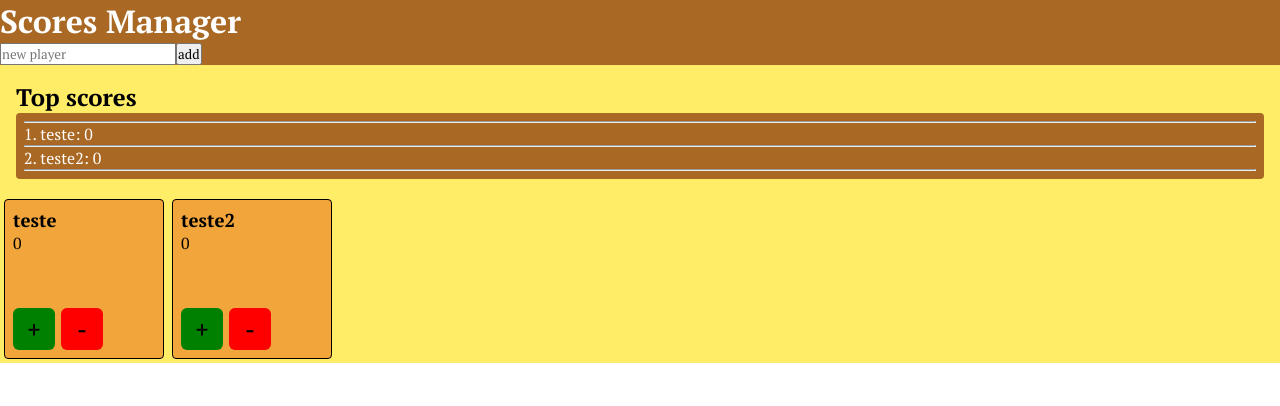
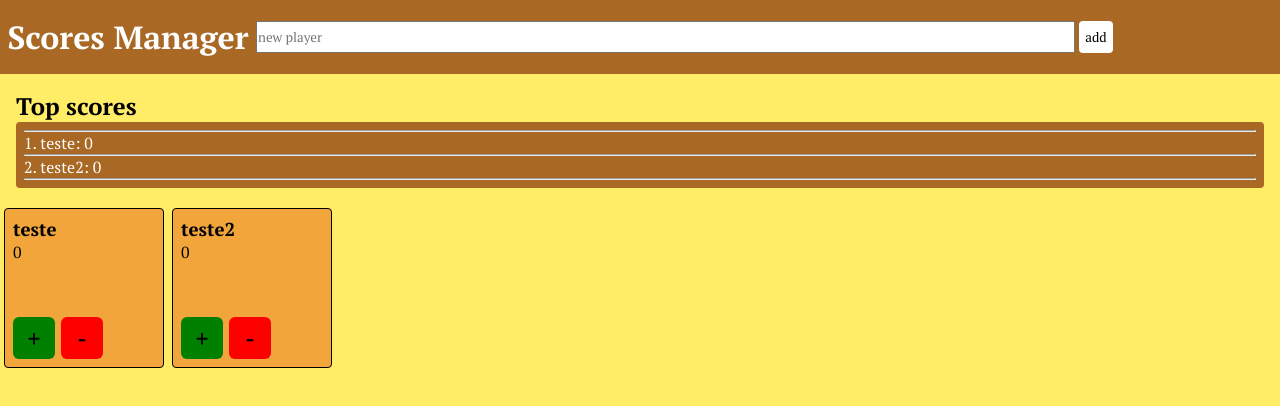
Before and after one commit to caioarodrigues/scoreboard, a React (Vite) app: page / in a window 1280 px wide. Shown: the top 406 px of the page. Built offline with nearby package versions, Linux system fonts and the light colour scheme; the HTML template or start-up script is replaced by a standard one.

Commit message:
chore: a few changes

```diff
--- a/src/App.tsx
+++ b/src/App.tsx
@@ -1,58 +1,84 @@
-import './App.css'
-import Button from './components/Button/Index.module'
-import Header from './components/Header/Index.module'
-import Input from './components/Input/Index.module'
-import Stats from './components/Stats/Index.module'
-import PlayersContext from './context/PlayersContext'
-import { useRef, useState } from 'react'
-import { Player } from './types/Player'
-import PlayersList from './components/PlayersList/Index.module'
+import "./App.css";
+import Button from "./components/Button/Index.module";
+import Header from "./components/Header/Index.module";
+import Input from "./components/Input/Index.module";
+import Stats from "./components/Stats/Index.module";
+import PlayersContext from "./context/PlayersContext";
+import { useRef, useState } from "react";
+import { Player } from "./types/Player";
+import PlayersList from "./components/PlayersList/Index.module";
+
+const bodyStyle: React.CSSProperties = {
+  backgroundColor: "#ffed68",
+  height: "100vh",
+};
+
+const addPlayerButtonStyle: React.CSSProperties = {
+  backgroundColor: "#fff",
+  color: "black",
+  marginInlineStart: ".25em",
+  padding: ".5em",
+  borderRadius: ".25rem",
+  border: "none",
+  cursor: "pointer",
+};
 
 function App() {
   const inputRef = useRef<HTMLInputElement>(null);
   const [players, setPlayers] = useState<Player[]>([
     {
-      name: 'teste',
+      name: "teste",
       score: 0,
-      id: 1
+      id: 1,
     },
     {
-      name: 'teste2',
+      name: "teste2",
       score: 0,
-      id: 2
-    }
+      id: 2,
+    },
   ]);
 
   return (
-    <>
+    <body style={bodyStyle}>
       <PlayersContext.Provider value={{ players, setPlayers }}>
         <Header>
-          <Input style={{}} type='text' ref={inputRef} placeholder='new player'/>
-          <Button onClick={() => {
-            const newPlayerName = inputRef.current?.value;
-            if (inputRef.current?.value === '')
-              return alert('Please, enter a name');
+          <Input
+            style={{}}
+            type="text"
+            ref={inputRef}
+            placeholder="new player"
+          />
+          <Button
+            onClick={() => {
+              const newPlayerName = inputRef.current?.value;
+              if (inputRef.current?.value === "")
+                return alert("Please, enter a name");
 
-            if(newPlayerName) {
-              const playerExists = players.find(player => player.name === newPlayerName);
+              if (newPlayerName) {
+                const playerExists = players.find(
+                  (player) => player.name === newPlayerName
+                );
 
-              if (playerExists)
-                return alert('This player already exists');
+                if (playerExists) return alert("This player already exists");
 
-              setPlayers(state => [...state, { id: state.length + 1, name: newPlayerName, score: 0  }]);
-              inputRef.current.value = '';
-              inputRef.current.focus();
-            }
-          }}
-          style={{}}>
+                setPlayers((state) => [
+                  ...state,
+                  { id: state.length + 1, name: newPlayerName, score: 0 },
+                ]);
+                inputRef.current.value = "";
+                inputRef.current.focus();
+              }
+            }}
+            style={addPlayerButtonStyle}
+          >
             add
           </Button>
         </Header>
         <Stats />
         <PlayersList />
       </PlayersContext.Provider>
-    </>
-  )
+    </body>
+  );
 }
 
-export default App
+export default App;
--- a/src/components/Header/Index.module.tsx
+++ b/src/components/Header/Index.module.tsx
@@ -1,3 +1,5 @@
+import "./style.css";
+
 type headerProps = {
   children?: React.ReactNode;
 }
@@ -12,12 +14,10 @@ const h1Style: React.CSSProperties = {
 
 export default function Header ({ children }: headerProps) {
   return (
-    <header style={headerStyle}>
+    <header className="header" style={headerStyle}>
       <h1 style={h1Style}>Scores Manager</h1>
 
-      <section>
-        {children}
-      </section>
+      {children && <section className="header-children">{children}</section>}
     </header>
   )
 }
--- /dev/null
+++ b/src/components/Header/style.css
@@ -0,0 +1,27 @@
+/* Estilos para dispositivos móveis */
+@media only screen and (max-width: 600px) {
+  .header-children {
+    display: flex;
+    justify-content: center;
+  }
+  .header > h1 {
+    text-align: center;
+  }
+}
+
+/* Estilos para desktop (PC) */
+@media only screen and (min-width: 601px) {
+  .header {
+    display: grid;
+    grid-template-columns: 1fr 4fr;
+    align-items: center;
+    justify-items: center;
+  }
+  .header-children {
+    width: 100%;
+  }
+}
+
+.header {
+  padding-block: 1em;
+}
--- a/src/components/Input/Index.module.tsx
+++ b/src/components/Input/Index.module.tsx
@@ -1,4 +1,5 @@
 import React, { forwardRef } from 'react';
+import "./style.css";
 
 type inputProps = {
   type: string;
@@ -8,7 +9,7 @@ type inputProps = {
 
 const Input = forwardRef<HTMLInputElement, inputProps>(({ type, style, placeholder }, ref) => {
   return (
-    <input type={type} style={style} ref={ref} placeholder={placeholder}/>
+    <input type={type} style={style} ref={ref} placeholder={placeholder} className='input'/>
   )
 })
 
--- /dev/null
+++ b/src/components/Input/style.css
@@ -0,0 +1,24 @@
+/* Estilos para dispositivos móveis */
+@media only screen and (max-width: 600px) {
+  .input {
+    width: 80%;
+    height: 2rem;
+    /*
+    align-self: center;
+    align-content: center;
+    */
+    border-radius: 0.5rem 0 0 0.5rem;
+    outline: none;
+    border: none;
+  }
+}
+
+/* Estilos para desktop (PC) */
+@media only screen and (min-width: 601px) {
+  .input {
+    width: 80%;
+    height: 2rem;
+    align-self: center;
+    justify-self: center;
+  }
+}
--- a/src/components/PlayersList/Index.module.tsx
+++ b/src/components/PlayersList/Index.module.tsx
@@ -10,8 +10,6 @@ export default function PlayersList () {
     flexWrap: "wrap",
     listStyle: "none",
     padding: "0",
-    backgroundColor: "#ffed68",
-
   };
   const liStyle: React.CSSProperties = {
     margin: '.25em'
```
Also changed, not shown: src/App.css (line endings or trailing spaces).
